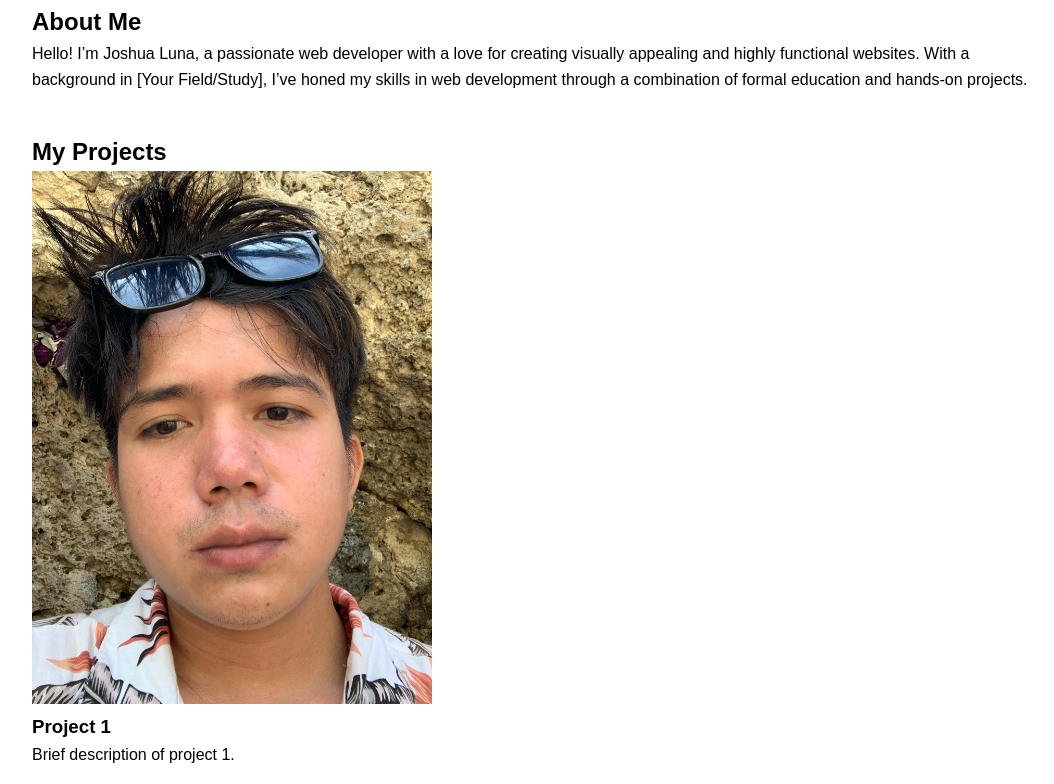
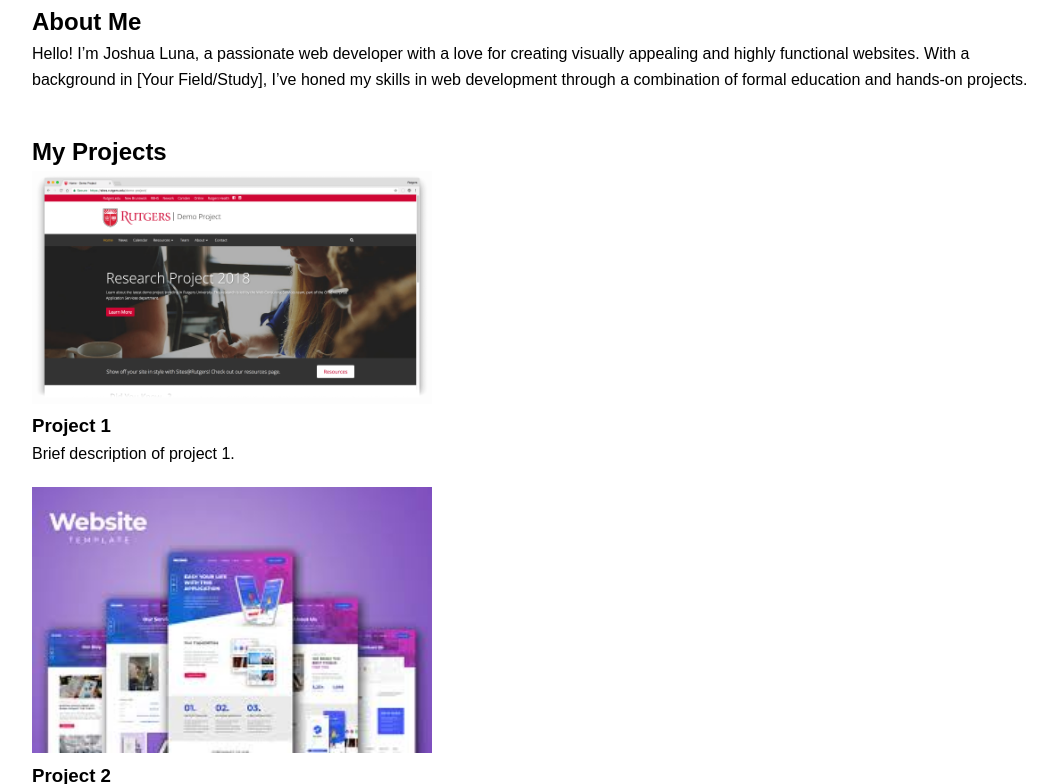
Before and after one commit to js-juswa/my-portfolio, a plain HTML site: page index.html in a window 1280 px wide. Shown: the part 337-1121 px from the top of the page, without its empty margins (96-1150 px from the left). Drawn offline with Linux system fonts and the light colour scheme.

Commit message:
Changing project picture

```diff
--- a/index.html
+++ b/index.html
@@ -36,12 +36,12 @@
         <div class="container">
             <h2>My Projects</h2>
             <div class="project">
-                <img src="images/profile.jpeg" alt="Project 1">
+                <img src="images/project1.png" alt="Project 1">
                 <h3>Project 1</h3>
                 <p>Brief description of project 1.</p>
             </div>
             <div class="project">
-                <img src="images/profile.jpeg" alt="Project 2">
+                <img src="images/project2.jpg" alt="Project 2">
                 <h3>Project 2</h3>
                 <p>Brief description of project 2.</p>
             </div>
```
Also changed, not shown: images/project1.png (added), images/project2.jpg (added).
